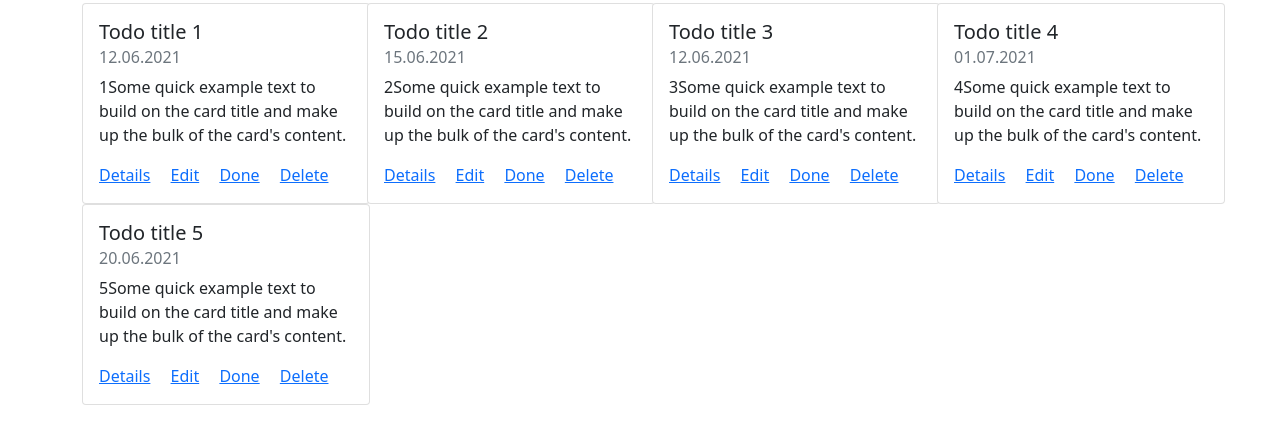
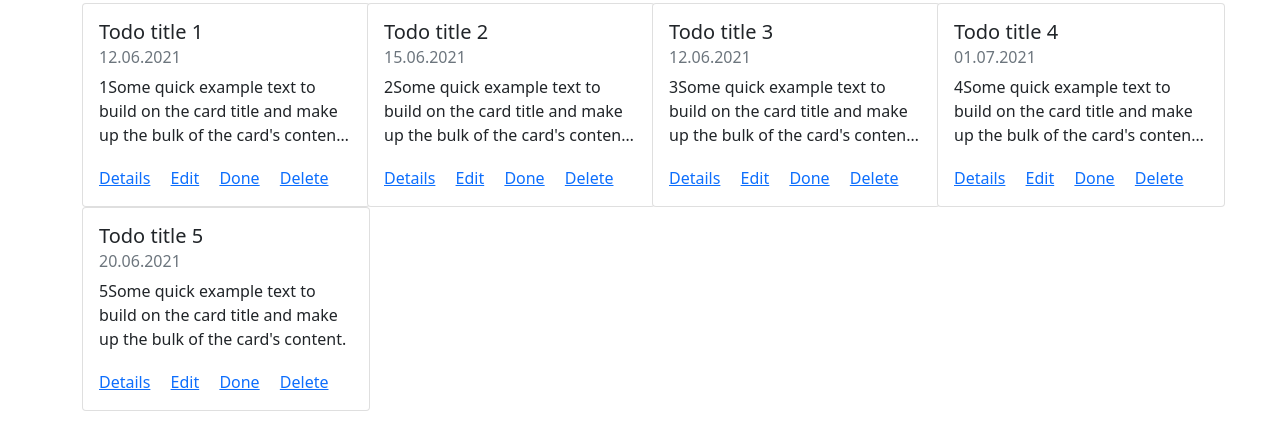
Before and after one commit to YuriiTrofimenko/demo-js-todolist-2021-2, a website with bundled scripts: page index.html in a window 1280 px wide. Shown: the part 53-500 px from the top of the page. Built offline with nearby package versions, Linux system fonts and the light colour scheme; files whose address does not match are found by name.

Commit message:
ellipsed-text

```diff
--- a/index.html
+++ b/index.html
@@ -6,6 +6,7 @@
     <meta name="viewport" content="width=device-width, initial-scale=1.0">
     <title>TODO List</title>
     <link rel="stylesheet" href="./node_modules/bootstrap/dist/css/bootstrap.min.css">
+    <link rel="stylesheet" href="./style.css">
 </head>
 <body>
     <h1>TODO List</h1>
--- a/main.js
+++ b/main.js
@@ -9,7 +9,7 @@
             <div class="card-body">
             <h5 class="card-title">${item.title}</h5>
             <h6 class="card-subtitle mb-2 text-muted">${item.date.toLocaleString('ru').slice(0, 10)}</h6>
-            <p class="card-text">${item.description}</p>
+            <p class="card-text ellipsed-text">${item.description}</p>
             <a href="#" class="card-link">Details</a>
             <a href="#" class="card-link">Edit</a>
             <a href="#" class="card-link">Done</a>
--- a/store.js
+++ b/store.js
@@ -1,10 +1,10 @@
 import Todo from './todo.js'
 const state = {
     items: [
-        new Todo('Todo title 1', '1Some quick example text to build on the card title and make up the bulk of the card\'s content.', new Date('2021-06-12')),
-        new Todo('Todo title 2', '2Some quick example text to build on the card title and make up the bulk of the card\'s content.', new Date('2021-06-15')),
-        new Todo('Todo title 3', '3Some quick example text to build on the card title and make up the bulk of the card\'s content.', new Date('2021-06-12')),
-        new Todo('Todo title 4', '4Some quick example text to build on the card title and make up the bulk of the card\'s content.', new Date('2021-07-01')),
+        new Todo('Todo title 1', '1Some quick example text to build on the card title and make up the bulk of the card\'s content. Some quick example text to build on the card title and make up the bulk of the card\'s content.', new Date('2021-06-12')),
+        new Todo('Todo title 2', '2Some quick example text to build on the card title and make up the bulk of the card\'s content. Some quick example text to build on the card title and make up the bulk of the card\'s content.', new Date('2021-06-15')),
+        new Todo('Todo title 3', '3Some quick example text to build on the card title and make up the bulk of the card\'s content. Some quick example text to build on the card title and make up the bulk of the card\'s content.', new Date('2021-06-12')),
+        new Todo('Todo title 4', '4Some quick example text to build on the card title and make up the bulk of the card\'s content. Some quick example text to build on the card title and make up the bulk of the card\'s content.', new Date('2021-07-01')),
         new Todo('Todo title 5', '5Some quick example text to build on the card title and make up the bulk of the card\'s content.', new Date('2021-06-20'))
     ]
 }
--- /dev/null
+++ b/style.css
@@ -0,0 +1,7 @@
+.ellipsed-text {
+  overflow: hidden;
+  height: 75px;
+  display: -webkit-box;
+  -webkit-line-clamp: 3;
+  -webkit-box-orient: vertical
+}
```
Also changed, not shown: 1 other file.
